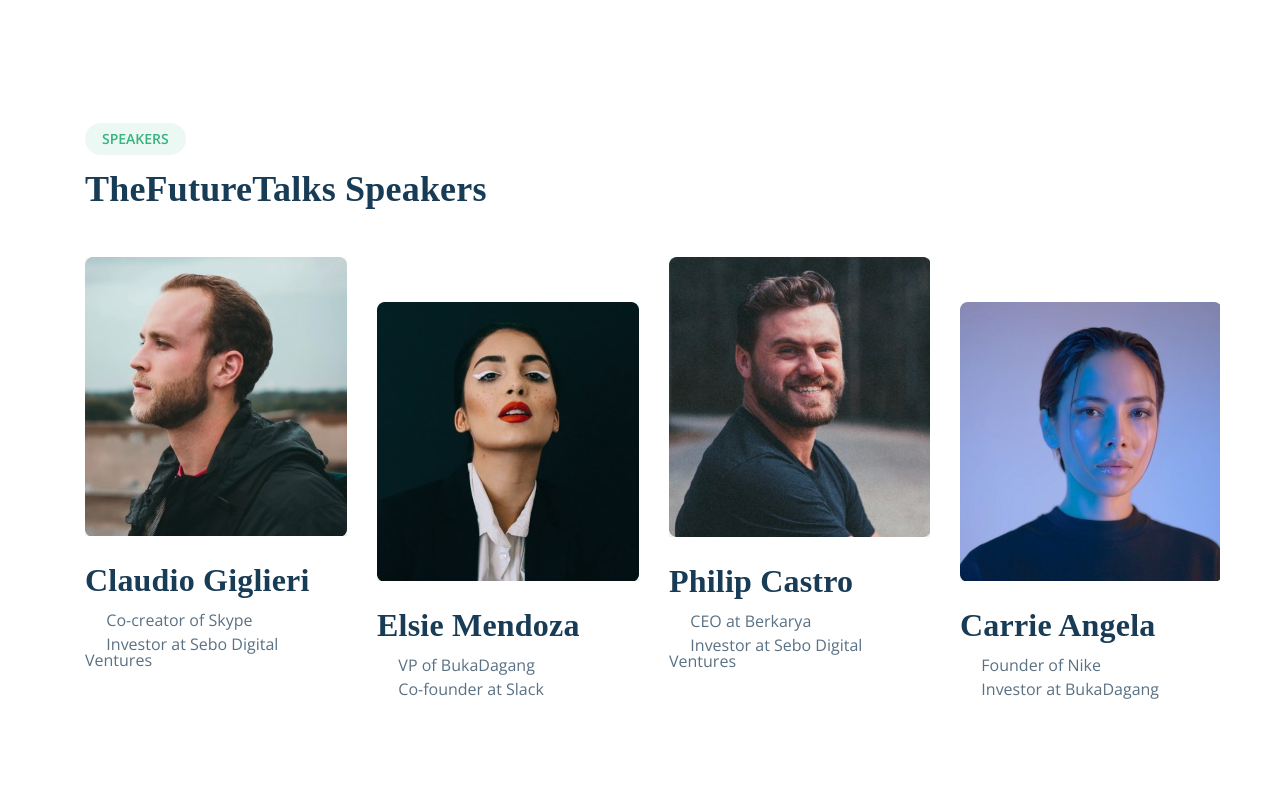
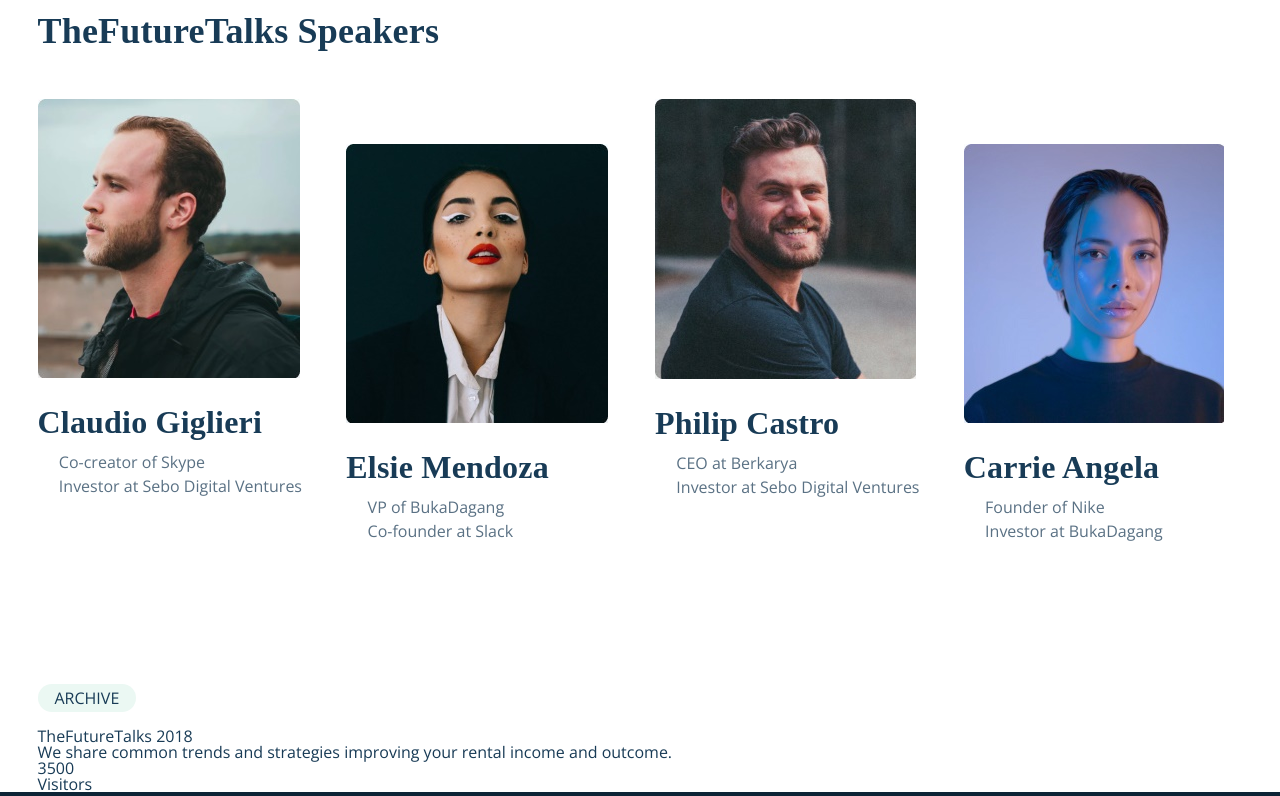
Before and after one commit to aZaqwer/TEST-GIT, a website: page flex004/#src/index.html in a window 1280 px wide. Shown: the part 2226-3022 px from the top of the page. Drawn offline with nearby package versions, Linux system fonts and the light colour scheme; files that its build step writes are made by us from their sources; files whose address does not match are found by name; a web font is replaced by a local one.

Commit message:
Add block archive

```diff
--- a/flex004/#src/index.html
+++ b/flex004/#src/index.html
@@ -155,6 +155,23 @@
                 </div>
             </div>
 
+            <div class="page__archive-main archive-main">
+                <div class="archive-main__container _container">
+                    <div class="archive__item">
+                        <div class="archive__item-label label">ARCHIVE</div>
+                        <div class="archive__item-title">TheFutureTalks 2018</div>
+                        <div class="archive__item-text">We share common trends and strategies improving your rental
+                            income and outcome.</div>
+                        <div class="archive__item-stats">
+                            <div class="item__stats-counter">
+                                <div class="item__stats-num">3500</div>
+                                <div class="item__stats-name">Visitors</div>
+                            </div>
+                        </div>
+                    </div>
+                </div>
+            </div>
+
         </main>
         @@include('_footer.html',{})
     </div>
--- a/flex004/#src/scss/style.scss
+++ b/flex004/#src/scss/style.scss
@@ -349,7 +349,7 @@ body {
 
 .ourtopics {
     &__quote {
-        margin: 170px 0px 328px 0px;
+        margin: 170px 0px;
         padding: 0 125px;
     }
 
@@ -380,7 +380,7 @@ body {
 }
 .speakers-main {
     &__container {
-        max-width: 1140px;
+        max-width: $maxWidthContainer;
         margin: 0px auto;
     }
 }
```
